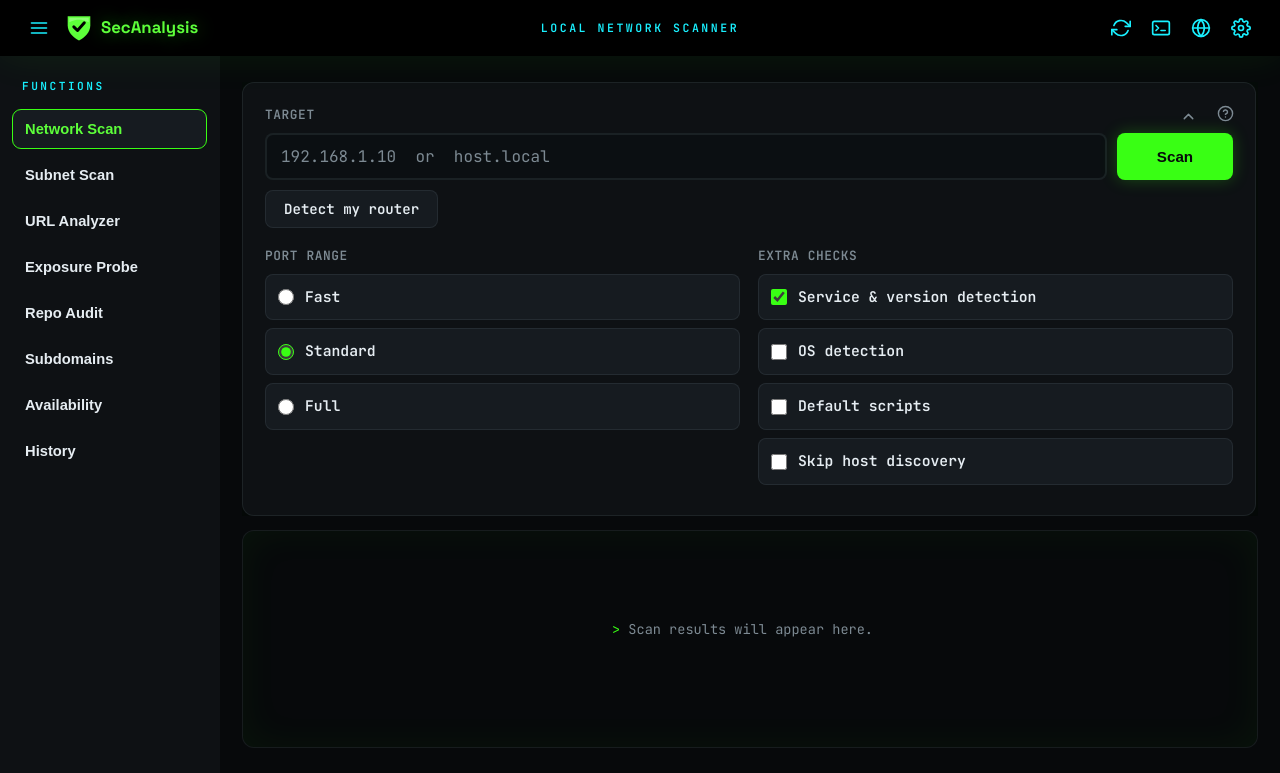
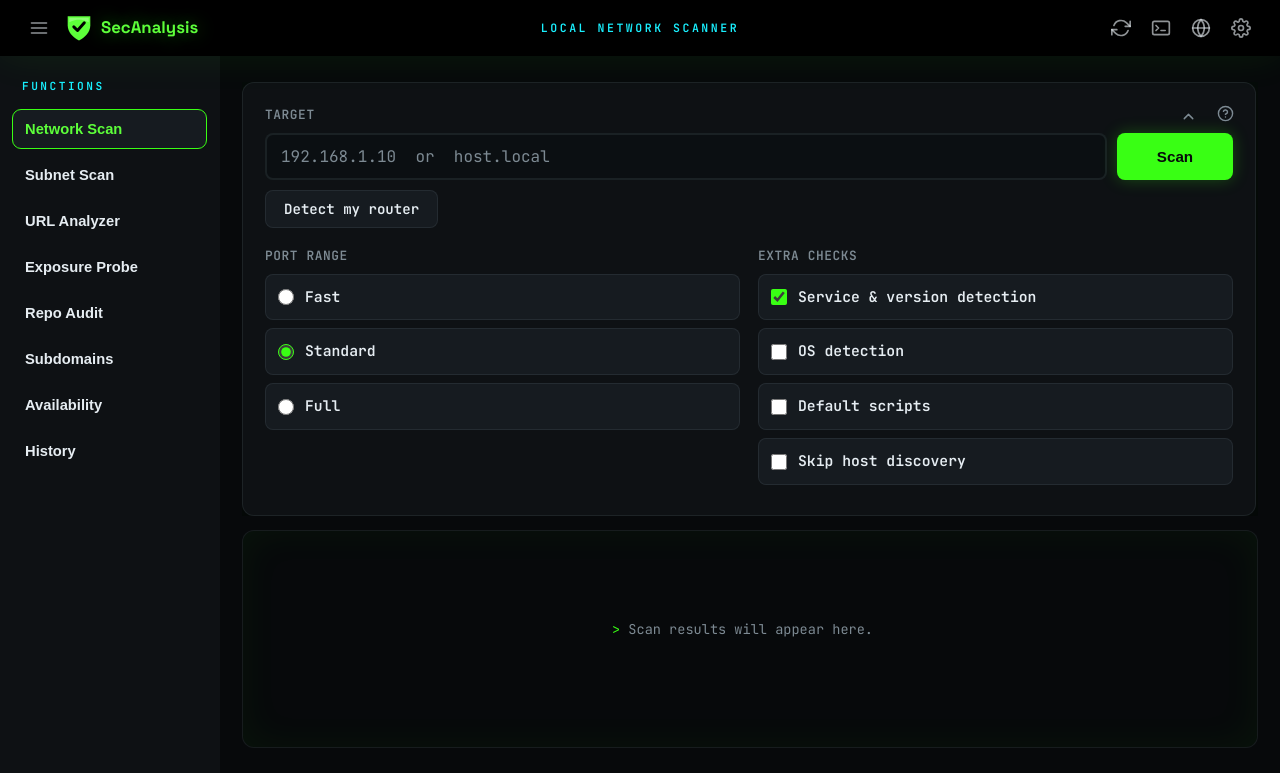
Before and after one commit to MauriceM0ss/SecAnalysis, a Flask app: page / in a window 1280 px wide. Shown: the top 773 px of the page. Run offline with Flask 3, Linux system fonts and the light colour scheme; data that the repository does not hold is empty; parts of the project's set-up code (start-up, migrations or seed data) failed here and were passed over.

Commit message:
Stop the header icons following the per-theme subtitle colour
--header-fg was doing double duty: it paints the header subtitle *and* the
top-right icon buttons. The subtitle is deliberately per-theme, so in Dark
Terminal the icons picked up its cyan (#19f0ff) and in Amber its gold
(#f0b45f), while blue/light/github got a muted grey. The result was an icon
cluster that shouted in two themes and stayed quiet in the other three.

Pins the resting colour to a literal on-black grey instead. The bar is black
in every theme, so one value works everywhere, and it's the same one the
other apps in the family already use. The subtitle keeps its per-theme
colour — only the icons are decoupled, which matches what the section
comment already called them: monochrome.

Co-Authored-By: Claude Opus 5 <noreply@anthropic.com>

```diff
--- a/static/style.css
+++ b/static/style.css
@@ -261,8 +261,15 @@ code {
 .icon-btn:hover { color: var(--text); background: var(--bg-elevated); }
 .icon-btn:focus-visible { outline: none; border-color: var(--accent); box-shadow: 0 0 0 3px var(--accent-dim); }
 /* Header icons sit on black whatever the theme, so they can't use the shared
-   hover (light themes would put near-black text on a near-white chip here). */
-.site-header .icon-btn { color: var(--header-fg); }
+   hover (light themes would put near-black text on a near-white chip here).
+
+   The resting colour is a literal on-black grey rather than --header-fg: that
+   token also paints the subtitle, which is deliberately per-theme (cyan in Dark
+   Terminal, gold in Amber), and following it made the icon cluster shout in
+   those two while staying quiet in the other three. These buttons are
+   monochrome by design, so they're pinned to one neutral across all five — the
+   same value the other apps in the family use. */
+.site-header .icon-btn { color: rgba(230, 237, 242, .62); }
 .site-header .icon-btn:hover { color: #fff; background: rgba(255, 255, 255, .1); }
 
 /* Compact monochrome action buttons used inline inside result tables. */
```
